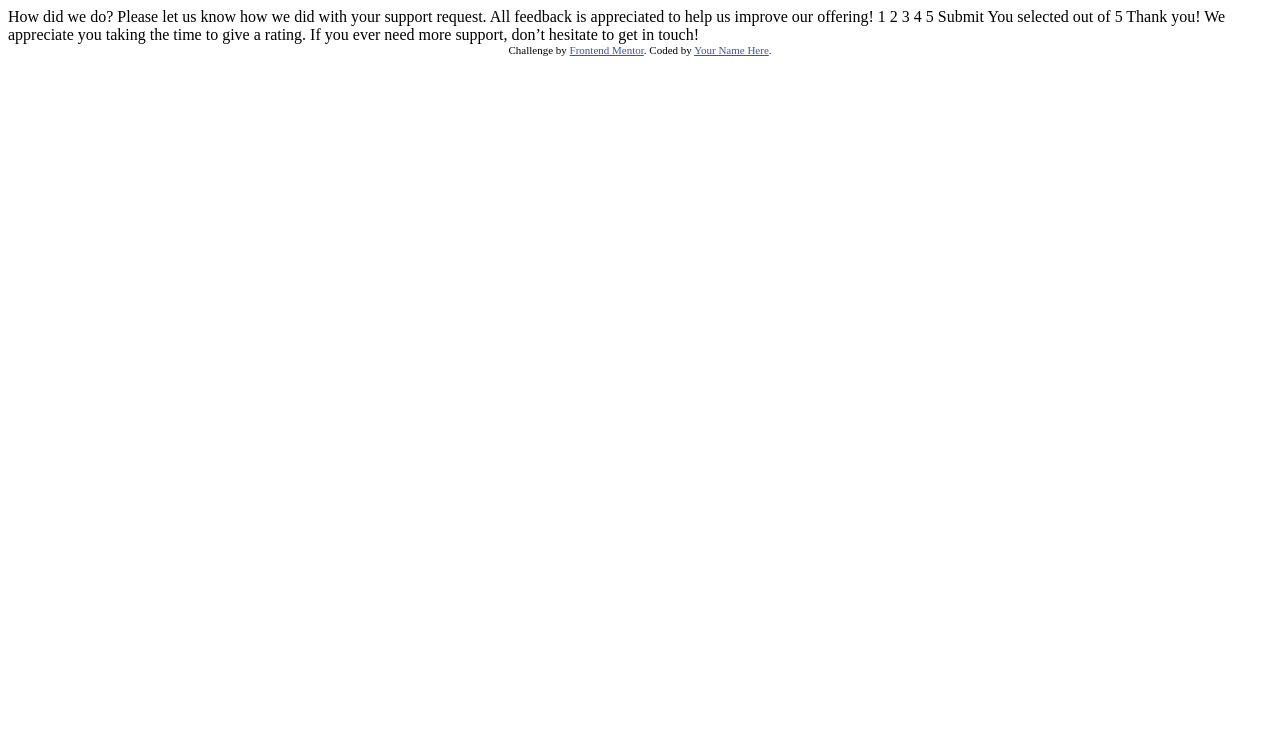
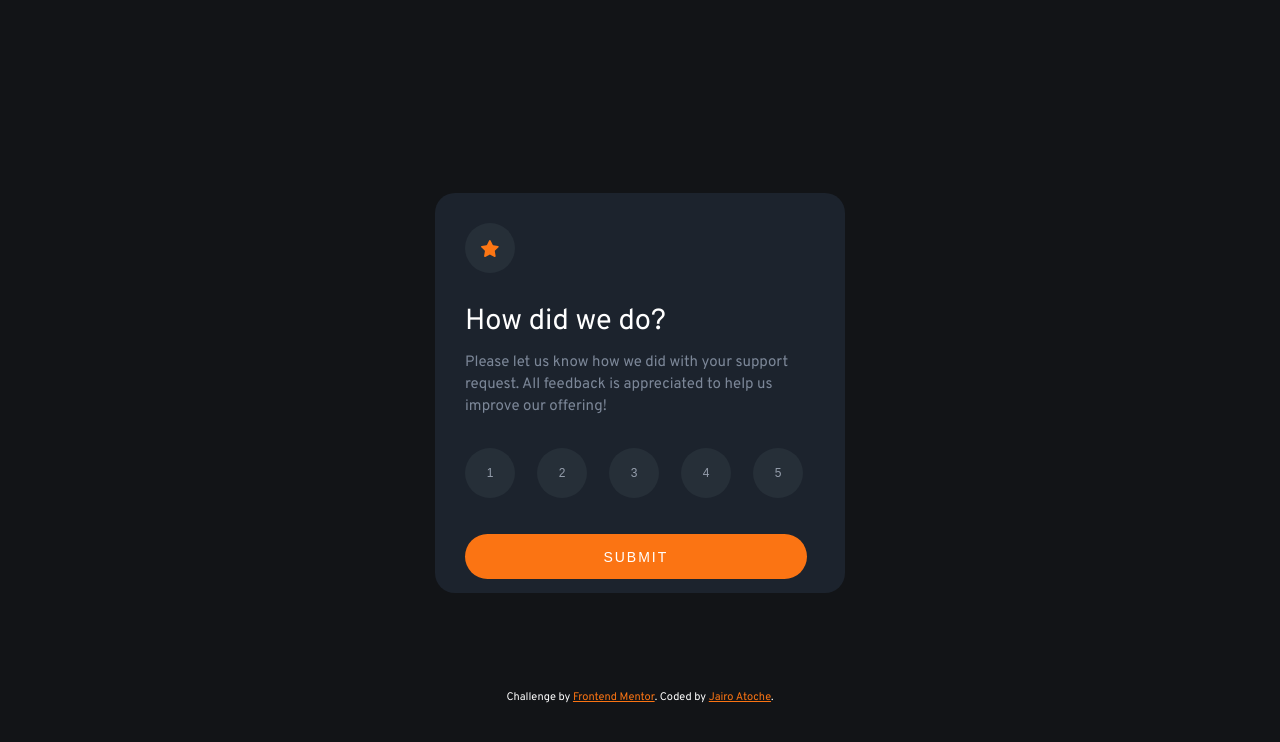
Before and after one commit to JairoAtoche/Interactive-Rating-Component, a plain HTML site: page index.html in a window 1280 px wide. Drawn offline with Linux system fonts and the light colour scheme.

Commit message:
styles: add css

```diff
--- /dev/null
+++ b/index.css
@@ -0,0 +1,199 @@
+@import url('https://fonts.googleapis.com/css2?family=Overpass:wght@400;700&display=swap');
+
+* {
+    margin: 0;
+    padding: 0;
+    box-sizing: border-box;
+}
+
+:root {
+    /* Primary Colors */
+    --orange: hsl(25, 97%, 53%);
+    /* Neutral Colors */
+    --white: hsl(0, 0%, 100%);
+    --light-grey: hsl(217, 12%, 63%);
+    --medium-grey: hsl(216, 12%, 54%);
+    --dark-blue: hsl(213, 19%, 18%);
+    --very-dark-blue: hsl(216, 12%, 8%);
+    /* font */
+    font-family: 'Overpass', sans-serif; /* 400 / 700 */
+}
+
+/* hidden submit-container */
+.main__submit-container {
+    display: none;
+}
+
+.body {
+    display: flex;
+    flex-direction: column;
+    justify-content: space-evenly;
+    align-items: center;
+    background-color: var(--very-dark-blue);
+    min-height: 100vh;
+}
+
+.main__rating-container, .main__submit-container {
+    background-color: #1C232D;
+    width: 325px;
+    height: 350px;
+    margin: auto 1.5rem;
+    border-radius: 20px;
+    padding-left: 1.5rem;
+    padding-top: 1.88rem;
+    padding-right: 1.5rem;
+}
+
+.rating__img-container {
+    border-radius: 50%;
+    background-color: #262F38;
+    height: 40px;
+    width: 40px;
+    display: flex;
+    justify-content: center;
+    align-items: center;
+}
+.rating__img {
+    width: 13px;
+}
+
+.rating__h1 {
+    color: var(--white);
+    font-size: 24px;
+    font-weight: 400;
+    margin-top: 18px;
+    margin-bottom: 12px;
+}
+
+.rating__p {
+    color: var(--medium-grey);
+    font-size: 14px;
+    line-height: 22px;
+    margin-bottom: 30px;
+}
+.rating__button-list-container {
+    display: flex;
+    flex-direction: row;
+    justify-content: space-around;
+}
+.button-list__button {
+    font-size: 12px;
+    width: 40px;
+    height: 40px;
+    border-radius: 50%;
+    color: var(--light-grey);
+    background-color: #262F38;
+    border: none;
+    cursor: pointer;
+    margin-bottom: 24px;
+}
+.button-list__button:hover {
+    background-color: var(--orange);
+    color: var(--white);
+    transition-duration: 0.5s;
+}
+.rating__submit {
+    height: 45px;
+    width: 100%;
+    border-radius: 50px;
+    background-color: var(--orange);
+    border: none;
+    color: var(--white);
+    font-size: 12px;
+    letter-spacing: 2px;
+    cursor: pointer;
+}
+.rating__submit:hover {
+    background-color: var(--white);
+    color: var(--orange);
+    transition-duration: 0.5s;
+}
+.submit__img-container {
+    text-align: center;
+    margin-bottom: 18px;
+}
+.submit__img {
+    height: 95px;
+}
+.submit__p--modifier{
+    color: var(--orange);
+    background-color:#262F38;
+    border-radius: 25px;
+    margin: auto;
+    width: 180px;
+    height: 30px;
+    font-size: 15px;
+    display: flex;
+    justify-content: center;
+    align-items: center;
+}
+.submit__h2{
+    text-align: center;
+    color: var(--white);
+    margin-top: 30px;
+    margin-bottom: 12px;
+}
+.submit__p {
+    font-size: 14px;
+    color: var(--medium-grey);
+    text-align: center;
+    line-height: 24px;
+}
+
+.footer__attribution {
+    font-size: 11px;
+    text-align: center;
+    color: var(--white);
+}
+.footer__a {
+    color: var(--orange);
+}
+
+@media screen and (min-width: 1240px) {
+    .main__rating-container, .main__submit-container {
+        width: 410px;
+        height: 400px;
+        padding-left: 30px;
+    }
+    .rating__img-container {
+        height: 50px;
+        width: 50px;
+        margin-bottom: 30px;
+    }
+    .rating__img {
+        width: 18px;
+    }
+    .rating__h1 {
+        font-size: 29px;
+    }
+    .rating__p {
+        margin-right: 20px;
+        font-size: 15px;
+    }
+    .rating__button-list-container {
+        justify-content: space-between;
+        margin-right: 18px;
+        margin-bottom: 12px;
+    }
+    .button-list__button {
+        width: 50px;
+        height: 50px;
+    }
+    .rating__submit {
+        width: 96%;
+        font-size: 14px;
+    }
+    .submit__img{
+        height: 108px;
+        margin-top: 18px;
+        margin-bottom: 8px;
+    }
+    .submit__h2 {
+        font-size: 27px;
+        font-weight: 400;
+    }
+    .submit__p {
+        font-size: 15px;
+        margin: auto 10px;
+    }
+}
--- a/index.html
+++ b/index.html
@@ -2,48 +2,53 @@
 <html lang="en">
 <head>
   <meta charset="UTF-8">
-  <meta name="viewport" content="width=device-width, initial-scale=1.0"> <!-- displays site properly based on user's device -->
-
+  <meta name="viewport" content="width=device-width, initial-scale=1.0">
   <link rel="icon" type="image/png" sizes="32x32" href="./images/favicon-32x32.png">
-
   <title>Frontend Mentor | Interactive rating component</title>
-
-  <!-- Feel free to remove these styles or customise in your own stylesheet 👍 -->
-  <style>
-    .attribution { font-size: 11px; text-align: center; }
-    .attribution a { color: hsl(228, 45%, 44%); }
-  </style>
+  <link rel="stylesheet" href="index.css">
 </head>
-<body>
-
-  <!-- Rating state start -->
-
-  How did we do?
-
-  Please let us know how we did with your support request. All feedback is appreciated
-  to help us improve our offering!
-
-  1 2 3 4 5
-
-  Submit
-
-  <!-- Rating state end -->
-
-  <!-- Thank you state start -->
-
-  You selected <!-- Add rating here --> out of 5
-
-  Thank you!
-
-  We appreciate you taking the time to give a rating. If you ever need more support,
-  don’t hesitate to get in touch!
-
-  <!-- Thank you state end -->
-
-
-  <div class="attribution">
-    Challenge by <a href="https://www.frontendmentor.io?ref=challenge" target="_blank">Frontend Mentor</a>.
-    Coded by <a href="#">Your Name Here</a>.
-  </div>
+<body class="body">
+  <header class="header">
+  </header>
+  <main class="main">
+    <div class="main__rating-container rating">
+      <div class="rating__img-container">
+        <img class="rating__img" src="images/icon-star.svg" alt="star">
+      </div>
+      <h1 class="rating__h1">How did we do?</h1>
+      <p class="rating__p">
+        Please let us know how we did with your support request. All feedback is appreciated to help us improve our offering!
+      </p>
+      <div class="rating__button-list-container button-list">
+        <button class="button-list__button">1</button>
+        <button class="button-list__button">2</button>
+        <button class="button-list__button">3</button>
+        <button class="button-list__button">4</button>
+        <button class="button-list__button">5</button>
+      </div>
+      <button type="submit" class="rating__submit">
+        SUBMIT
+      </button>
+    </div>
+    <div class="main__submit-container submit">
+      <div class="submit__img-container">
+        <img src="images/illustration-thank-you.svg" alt="ilustration thank you" class="submit__img">
+      </div>
+      <p class="submit__p--modifier">
+        You selected&nbsp;<span class="submit__span"></span>&nbsp;out of 5
+      </p>
+      <h2 class="submit__h2">Thank you!</h2>
+      <p class="submit__p">
+        We appreciate you taking the time to give a rating. If you ever need more support,
+        don’t hesitate to get in touch!
+      </p>
+    </div>
+  </main>
+  <footer class="footer">
+    <div class="footer__attribution">
+      Challenge by <a class="footer__a" href="https://www.frontendmentor.io?ref=challenge" target="_blank">Frontend Mentor</a>.
+      Coded by <a class="footer__a" href="https://github.com/JairoAtoche" target="_blank">Jairo Atoche</a>.
+    </div>
+  </footer>
 </body>
 </html>
```
